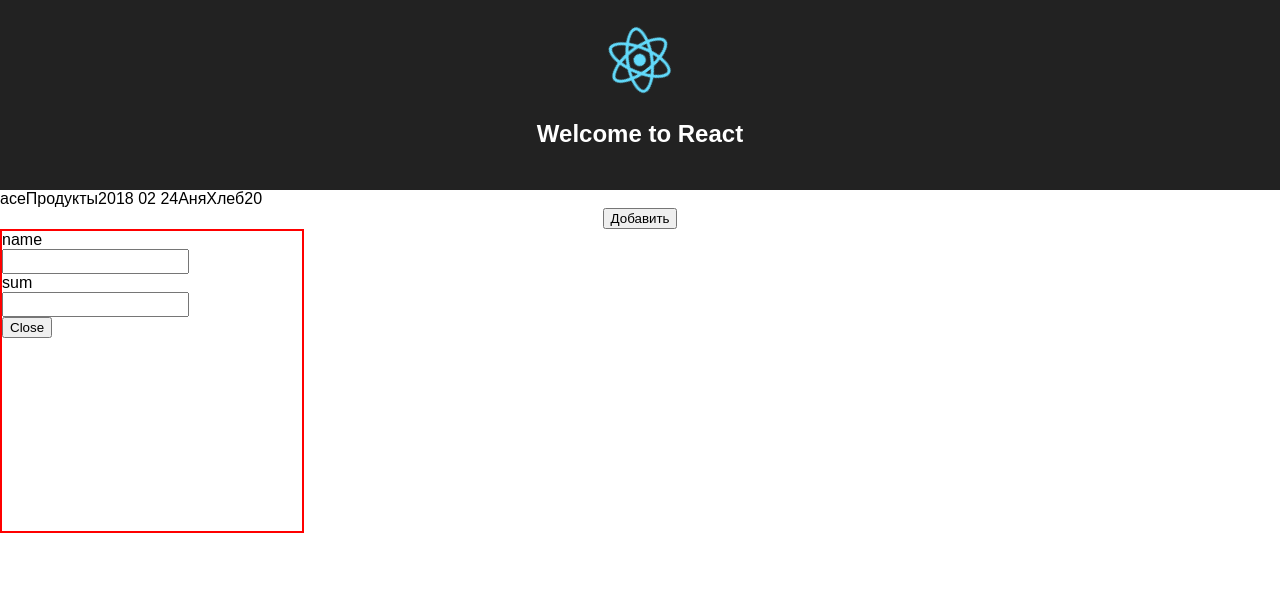
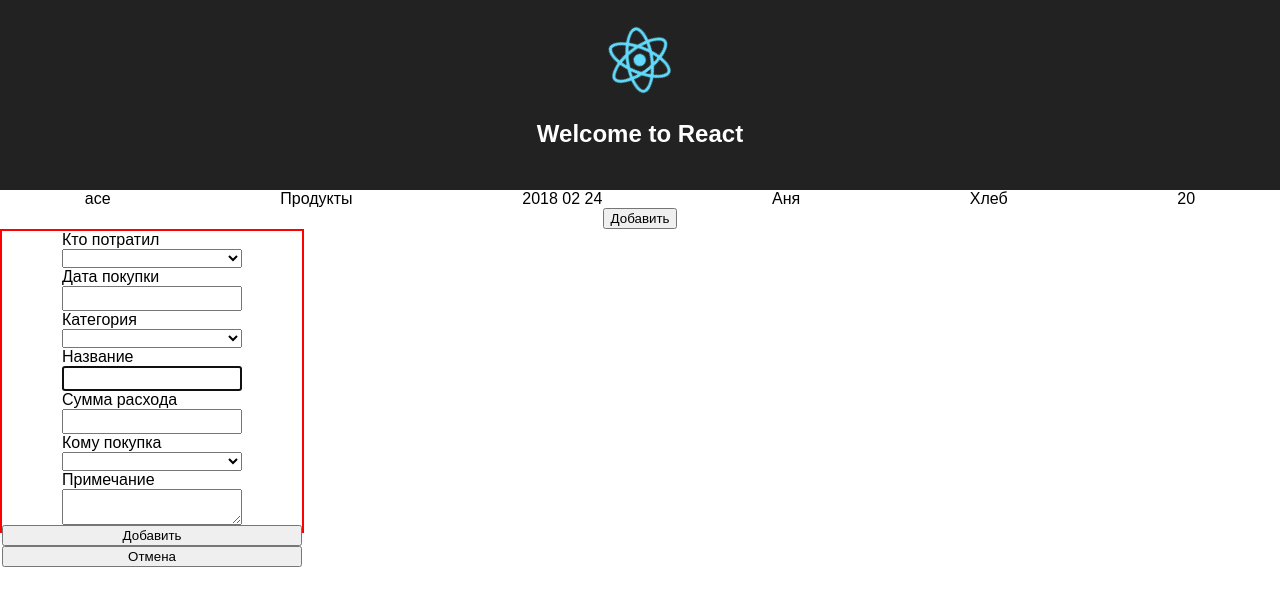
Before and after one commit to aceeu/fe-app, a React (Create React App) app: page / in a window 1280 px wide. Both pictures are taken after a click on the button "Добавить". Shown: the top 606 px of the page. Built offline with nearby package versions, Linux system fonts and the light colour scheme.

Commit message:
add dialog modifying

```diff
--- a/src/controls/input.jsx
+++ b/src/controls/input.jsx
@@ -96,6 +96,7 @@ export const classes = {
   negative: PropTypes.bool,
   onEnter: PropTypes.func, //(value: string) => void;
   onCancel: PropTypes.func, //() => void;
+  onBlur: PropTypes.func,
   defaultSelect: PropTypes.bool,
   enterOnBlur: PropTypes.bool,
   blurOnCancel: PropTypes.bool
@@ -109,3 +110,35 @@ export const classes = {
     enterOnBlur: false,
     blurOnCancel: false
 }
+
+function getChar(event) {
+  if (event.which == null) { // IE
+    if (event.keyCode < 32) return null; // спец. символ
+    return String.fromCharCode(event.keyCode)
+  }
+
+  if (event.which != 0 && event.charCode != 0) { // все кроме IE
+    if (event.which < 32) return null; // спец. символ
+    return String.fromCharCode(event.which); // остальные
+  }
+
+  return null; // спец. символ
+}
+
+const NUMERIC_CHARACTERS_REGEX = /^[Ee0-9\+\-\.\,]$/;
+
+export class NumericInput extends React.Component {
+  onKeyPress = (e) => {
+    const char = getChar(e);
+    if (NUMERIC_CHARACTERS_REGEX.test(char) == false)
+      e.preventDefault();
+  }
+  render() {
+    return (
+      <TextInput
+        {...this.props}
+        onKeyPress={this.onKeyPress}>
+      </TextInput>
+    );
+  }
+}
--- /dev/null
+++ b/src/view/addForm.css
@@ -0,0 +1,7 @@
+.addForm {
+  margin: 0 auto;
+  display: flex;
+  flex-direction: column;
+  width: 180px; }
+  .addForm__item {
+    align-items: stretch; }
--- a/src/view/addForm.jsx
+++ b/src/view/addForm.jsx
@@ -1,14 +1,51 @@
 import * as React from 'react';
-import { TextInput } from '../controls/input';
+import { TextInput, NumericInput } from '../controls/input';
+import PropTypes from 'prop-types';
+import './addForm.css'
 
 
-export const AddForm = (props) => {
-    return (
-        <div style={{width: 200}}>
-            <div>name</div>
-            <TextInput onEnter={v => alert(v)}></TextInput>
-            <div>sum</div>
-            <TextInput type='text'></TextInput>
-        </div>
-    );
+export class AddForm extends React.Component {
+
+    constructor(props) {
+        super(props);
+        this.state = {
+            name: '',
+            sum: 0
+        }
+    }
+    onEnter = e => {}
+    render() {
+        return (
+            <div className={'addForm'}>
+                <label>Кто потратил</label>
+                <select></select>
+                <label>Дата покупки</label>
+                <TextInput/>
+                <label>Категория</label>
+                <select></select>
+                <label>Название</label>
+                <TextInput
+                    onEnter={this.onEnter}
+                    autoFocus
+                    onBlur={e => {
+                        this.setState({name: e.currentTarget.value},() => this.props.onData(this.state));
+                    }}
+                ></TextInput>
+                <label>Сумма расхода</label>
+                <NumericInput
+                    onEnter={this.onEnter}
+                    onBlur={e => {
+                        this.setState({sum: +e.currentTarget.value},() => this.props.onData(this.state));
+                    }}
+                />
+                <label>Кому покупка</label>
+                <select></select>
+                <label>Примечание</label>
+                <textarea></textarea>
+            </div>
+    );}
 }
+
+AddForm.propsTypes = {
+    onData: PropTypes.func.isRequred
+}
--- /dev/null
+++ b/src/view/addForm.scss
@@ -0,0 +1,9 @@
+.addForm {
+    margin: 0 auto;
+    display: flex;
+    flex-direction: column;
+    width: 180px;
+    &__item {
+        align-items: stretch;
+    }
+}
--- a/src/view/list.css
+++ b/src/view/list.css
@@ -1,4 +1,4 @@
 .viewcontainer {
   display: flex;
   flex-direction: row;
-}
+  justify-content: space-around; }
--- a/src/view/list.jsx
+++ b/src/view/list.jsx
@@ -2,7 +2,7 @@ import * as React from 'react';
 import moment from 'moment';
 import PropTypes from 'prop-types';
 import './list.css'
-import { ShowModal} from './modal';
+import { ShowModal } from './modal';
 import { AddForm } from './addForm';
 
 export class ListViewContainer extends React.Component {
@@ -39,8 +39,18 @@ const ListView = ({records, onEdit}) => {
     });
 
     const onButton = () => {
-        ShowModal(<AddForm/>);
+        let data = {
+            name: '',
+            sum: 0
+        }
+
+        const onData = (datai) => {
+            data = datai;
+        }
+
+        ShowModal({}, <AddForm onData={onData}/>).then((el) => console.log(data));
     }
+
     return (
         <React.Fragment>
             {list}
--- a/src/view/list.scss
+++ b/src/view/list.scss
@@ -1,4 +1,5 @@
 .viewcontainer {
     display: flex;
     flex-direction: row;
+    justify-content: space-around;
 }
--- a/src/view/modal.css
+++ b/src/view/modal.css
@@ -2,4 +2,6 @@
   position: absolute;
   width: 300px;
   height: 300px;
-  border: 2px red solid; }
+  border: 2px red solid;
+  display: flex;
+  flex-direction: column; }
--- a/src/view/modal.jsx
+++ b/src/view/modal.jsx
@@ -9,28 +9,43 @@ const classes = {
 }
 
 export class Modal extends React.Component {
+    onClose = (e) => {
+        this.props.onClose(null);
+    }
+    onAdd = (e) => {
+        this.props.onClose('some data');
+    }
     render() {
         return (
             <div className={classes.modal}>
                 {this.props.children}
                 <button
-                    onClick={this.props.onClose}
-                > Close </button>
+                    onClick={this.onAdd}
+                > Добавить </button>
+
+                <button
+                    onClick={this.onClose}
+                > Отмена </button>
             </div>
         );
     }
 }
 
-export function ShowModal(content) {
-    let element = null;
-    const c =
-        <Modal onClose={e => removeFromBody(element)}>
-            {content}
-        </Modal>
-    element = appendToBody();
-    ReactDOM.render(c, element);
-}
-
 Modal.propsTypes = {
     onClick: PropTypes.func.isRequired
 }
+
+export function defer(contentElement) {
+    const parent = appendToBody();
+    const onClose = () => removeFromBody(parent);
+    const body = function(resolve, reject) {ReactDOM.render(contentElement(resolve), parent)};
+    return new Promise(body).finally(onClose);
+}
+
+export function ShowModal(props, content) {
+    return defer(resolve =>
+      <Modal {...props} show inline onClose={resolve}>
+        {content}
+      </Modal>
+    );
+  }
```
Lines whose indentation alone changed are shown as unchanged.
